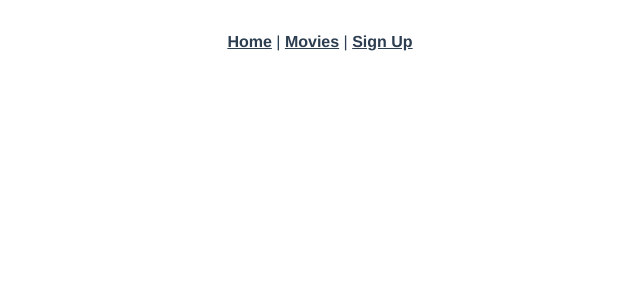
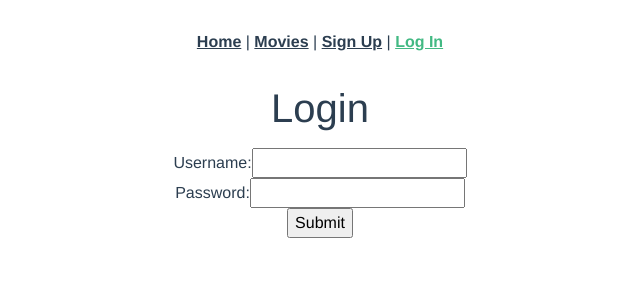
Before and after one commit to kred1150/movie_mate_frontend, a Vue app: page /login in a window 1280 px wide. Shown: the top 300 px of the page, without its empty margins (320-960 px from the left). Built offline with nearby package versions, Linux system fonts and the light colour scheme.

Commit message:
Added in a login page that allows a user to login using username and password and saves their jwt into local storage

```diff
--- a/src/App.vue
+++ b/src/App.vue
@@ -4,7 +4,9 @@
     |
     <router-link to="/movies">Movies</router-link>
     |
-    <router-link to="/users">Sign Up</router-link>
+    <router-link to="/signup">Sign Up</router-link>
+    |
+    <router-link to="/login">Log In</router-link>
   </nav>
   <router-view />
 </template>
--- a/src/router/index.js
+++ b/src/router/index.js
@@ -1,7 +1,8 @@
 import { createRouter, createWebHistory } from "vue-router";
 import HomeView from "../views/HomeView.vue";
 import MoviesIndex from "../views/MoviesView.vue";
-import UserCreate from "../views/SignUpView.vue";
+import SignUpView from "../views/SignUpView.vue";
+import LoginView from "../views/LoginView.vue";
 
 const routes = [
   {
@@ -23,9 +24,14 @@
     component: MoviesIndex,
   },
   {
-    path: "/users",
+    path: "/signup",
     name: "users-create",
-    component: UserCreate,
+    component: SignUpView,
+  },
+  {
+    path: "/login",
+    name: "login",
+    component: LoginView,
   },
 ];
 
--- /dev/null
+++ b/src/views/LoginView.vue
@@ -0,0 +1,48 @@
+<script>
+import axios from "axios";
+export default {
+  data: function () {
+    return {
+      newSessionParams: {},
+      errors: [],
+    };
+  },
+  methods: {
+    submit: function () {
+      axios
+        .post("/sessions", this.newSessionParams)
+        .then((response) => {
+          axios.defaults.headers.common["Authorization"] = "Bearer " + response.data.jwt;
+          localStorage.setItem("jwt", response.data.jwt);
+          this.$router.push("/");
+        })
+        .catch((error) => {
+          console.log(error.response);
+          this.errors = ["Invalid username or password."];
+          this.username = "";
+          this.password = "";
+        });
+    },
+  },
+};
+</script>
+
+<template>
+  <div class="login">
+    <form v-on:submit.prevent="submit()">
+      <h1>Login</h1>
+      <ul>
+        <li v-for="error in errors" v-bind:key="error">{{ error }}</li>
+      </ul>
+      <div>
+        <label>Username:</label>
+        <input type="username" v-model="newSessionParams.username" />
+      </div>
+      <div>
+        <label>Password:</label>
+        <input type="password" v-model="newSessionParams.password" />
+      </div>
+      <input type="submit" value="Submit" />
+    </form>
+  </div>
+</template>
```
